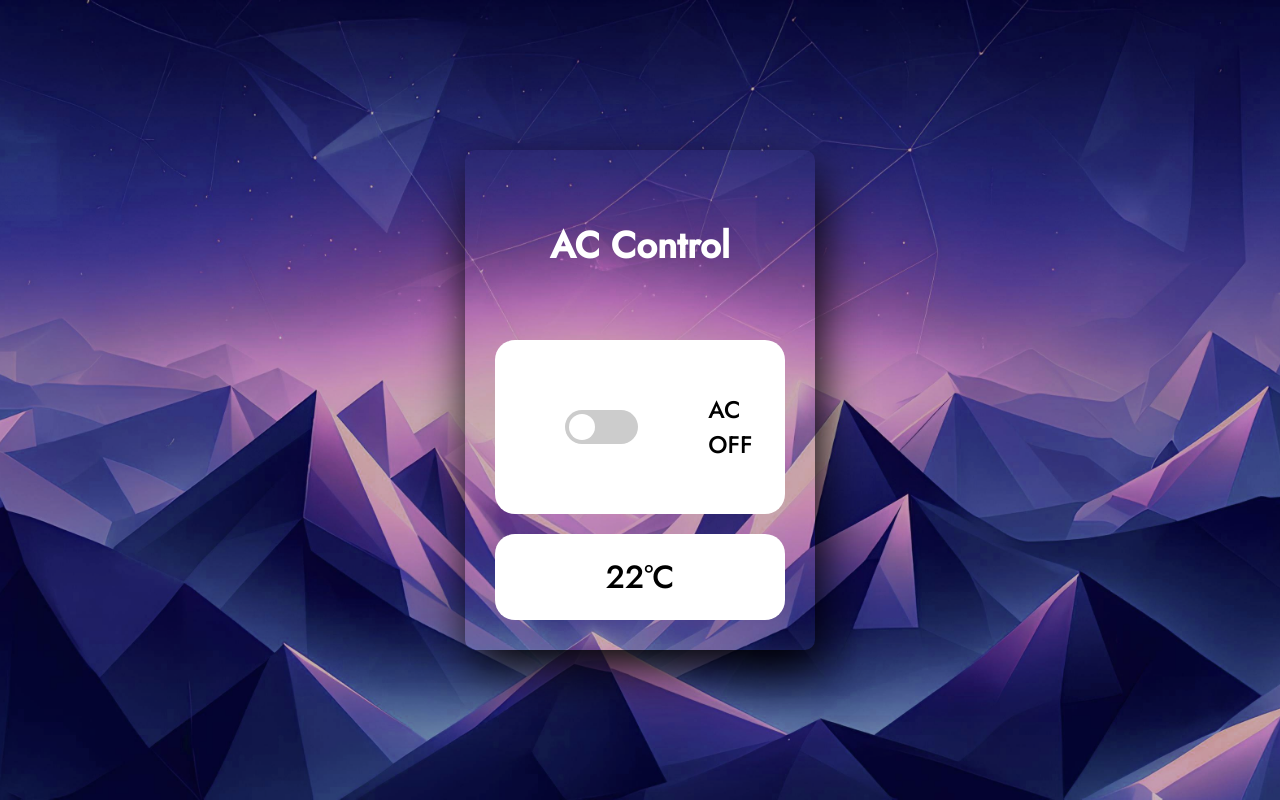
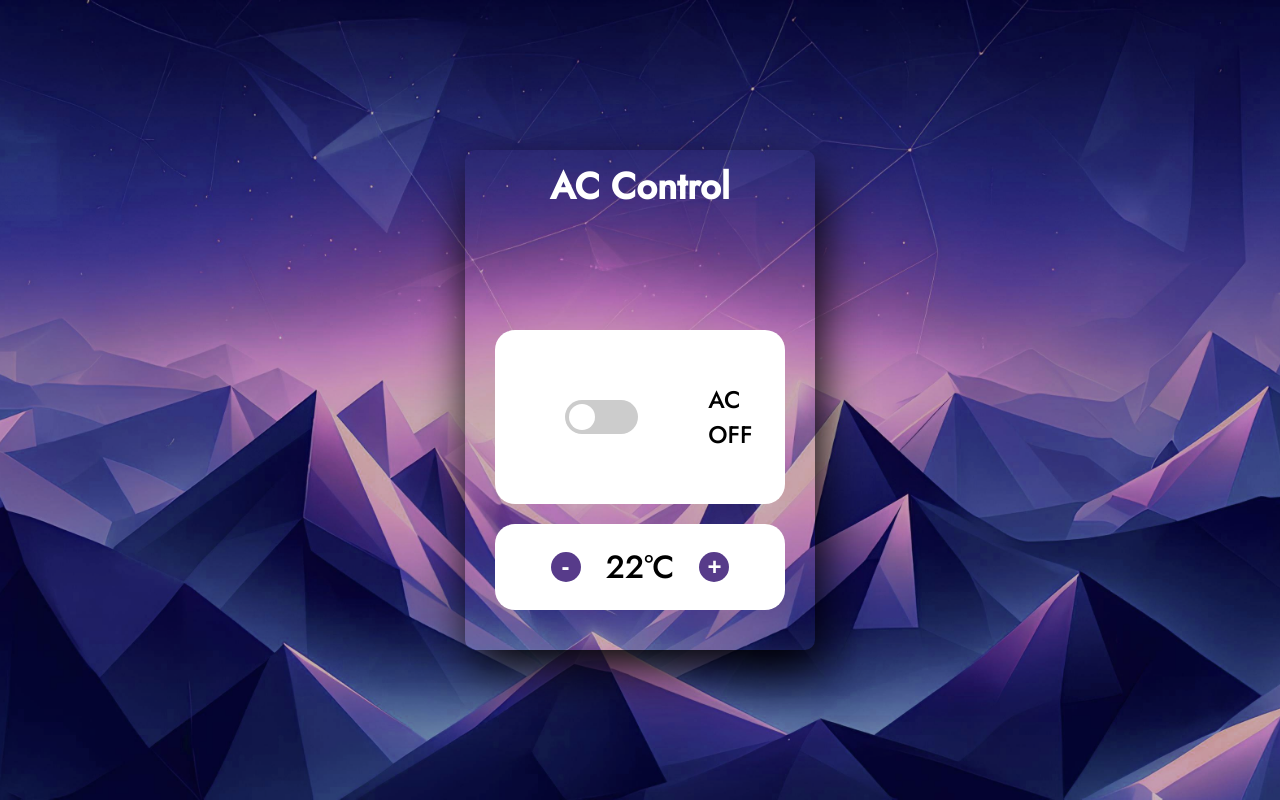
Before and after one commit to Tamatimtam/PBL-01, a Flask app: page /ac in a window 1280 px wide. Run offline with Flask 3, Linux system fonts and the light colour scheme; a user stored in the database is signed in.

Commit message:
Fixed AC html buttons

```diff
--- a/static/LoggedIn.css
+++ b/static/LoggedIn.css
@@ -216,6 +216,7 @@
     cursor: pointer;
     margin: 0 10px;
     transition: background 0.2s ease-in;
+    display: block;
 }
 
 #decrease-temp:hover,
--- a/templates/ac.html
+++ b/templates/ac.html
@@ -27,9 +27,9 @@
 
     <div class="temperature-box">
         <div class="temperature-control">
-            <button id="decrease-temp">-</button>
+            <button class="ac-button" id="decrease-temp">-</button>
             <span id="temperature">22°C</span>
-            <button id="increase-temp">+</button>
+            <button class="acbutton" id="increase-temp">+</button>
         </div>
     </div>
 </div>
@@ -49,7 +49,11 @@
         border-radius: 20px;
         margin: 20px 30px;
         padding: 20px;
+        display: flex;
+        justify-content: center;
     }
+
+    .ac
 
     /* Styles for centering the toggle and "AC ON" or "AC OFF" text */
     .ac-control {
@@ -102,7 +106,7 @@
 
     // Event listener for decreasing temperature
     decreaseTempButton.addEventListener("click", () => {
-        if (temperature > 16) {
+        if (temperature > 18) {
             temperature--;
             updateTemperature();
         }
@@ -110,7 +114,7 @@
 
     // Event listener for increasing temperature
     increaseTempButton.addEventListener("click", () => {
-        if (temperature < 30) {
+        if (temperature < 25) {
             temperature++;
             updateTemperature();
         }
```
